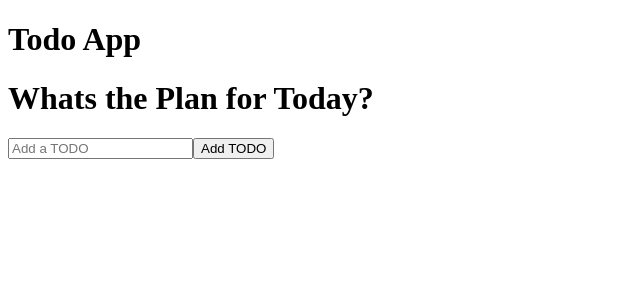
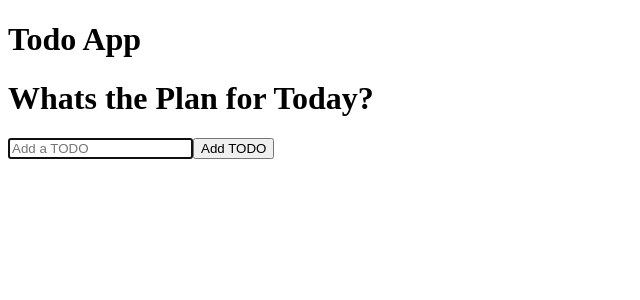
Before and after one commit to ShawnFrost23/todo-react-app, a React (Create React App) app: page / in a window 1280 px wide. Shown: the top 300 px of the page, without its empty margins (0-640 px from the left). Built offline with nearby package versions, Linux system fonts and the light colour scheme.

Commit message:
useRef hook used to focus on the input

```diff
--- a/src/components/TodoForm.jsx
+++ b/src/components/TodoForm.jsx
@@ -1,7 +1,13 @@
-import React, { useState } from 'react';
+import React, { useState, useEffect, useRef } from 'react';
 
 function TodoForm(props) {
   const [input, setInput] = useState('')
+
+  const inputRef = useRef(null);
+
+  useEffect(() => {
+    inputRef.current.focus()
+  })
 
   const handleSubmit = (e) => {
     e.preventDefault();
@@ -25,6 +31,7 @@
         value={input} name="text"
         className="todoInput"
         onChange={handleChange}
+        ref={inputRef}
       />
       <button className="todoButton">Add TODO</button>
     </form>
```
